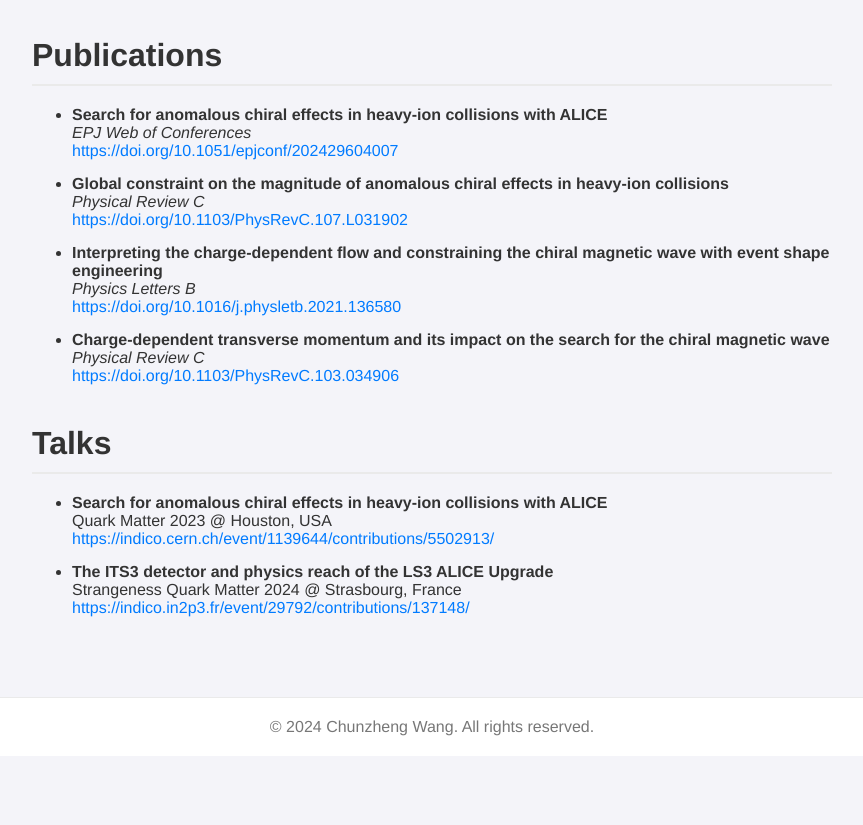
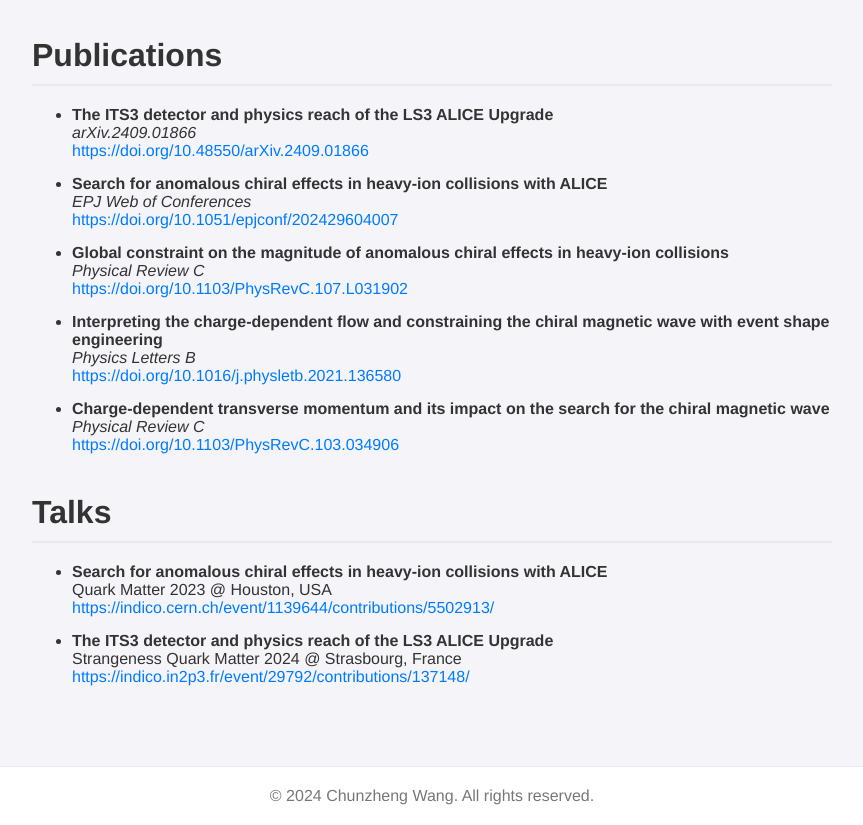
Before and after one commit to ChunzhengLab/chunzhenglab.github.io, a plain HTML site: page index.html in a window 1280 px wide. Shown: the part 853-1678 px from the top of the page, without its empty margins (208-1071 px from the left). Before the commit the page ends 1609 px from the top, so only its background shows below. Drawn offline with Linux system fonts and the light colour scheme.

Commit message:
Update index.html

```diff
--- a/index.html
+++ b/index.html
@@ -147,6 +147,11 @@ Using this method, ALICE has for the first time experimentally extracted the fra
             <h2 class="section-title">Publications</h2>
             <ul class="publications">
                 <li>
+                    <strong>The ITS3 detector and physics reach of the LS3 ALICE Upgrade</strong><br>
+                    <em>arXiv.2409.01866</em><br>
+                    <a href="https://doi.org/10.48550/arXiv.2409.01866" target="_blank">https://doi.org/10.48550/arXiv.2409.01866</a>
+                </li>
+                <li>
                     <strong>Search for anomalous chiral effects in heavy-ion collisions with ALICE</strong><br>
                     <em>EPJ Web of Conferences</em><br>
                     <a href="https://doi.org/10.1051/epjconf/202429604007" target="_blank">https://doi.org/10.1051/epjconf/202429604007</a>
```
